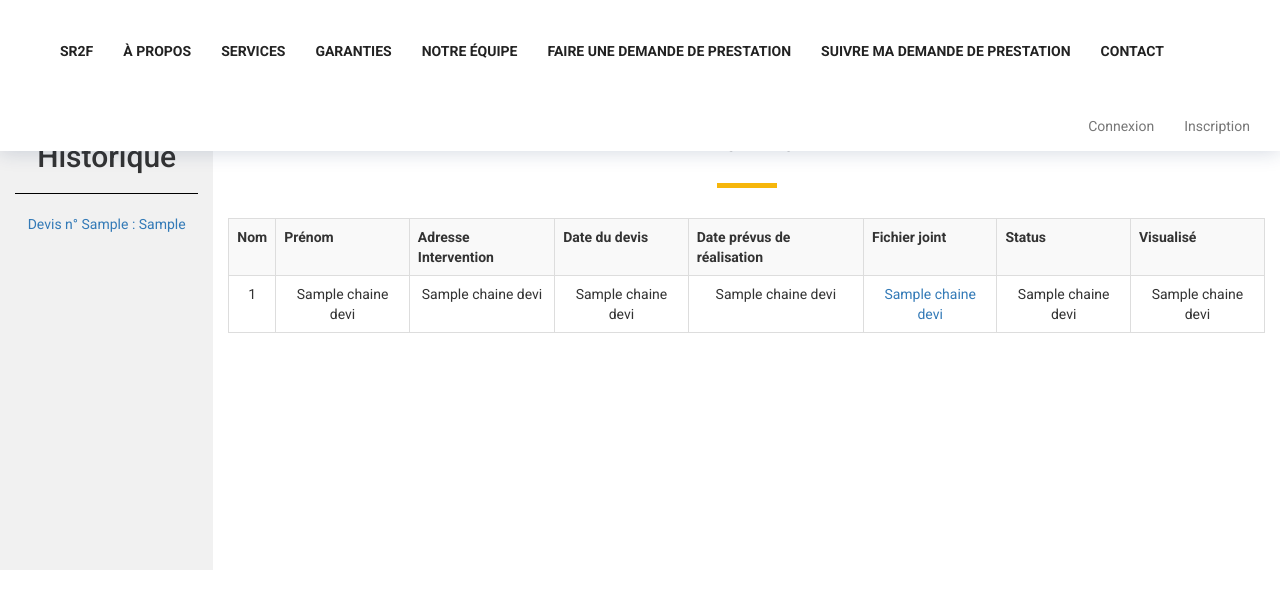
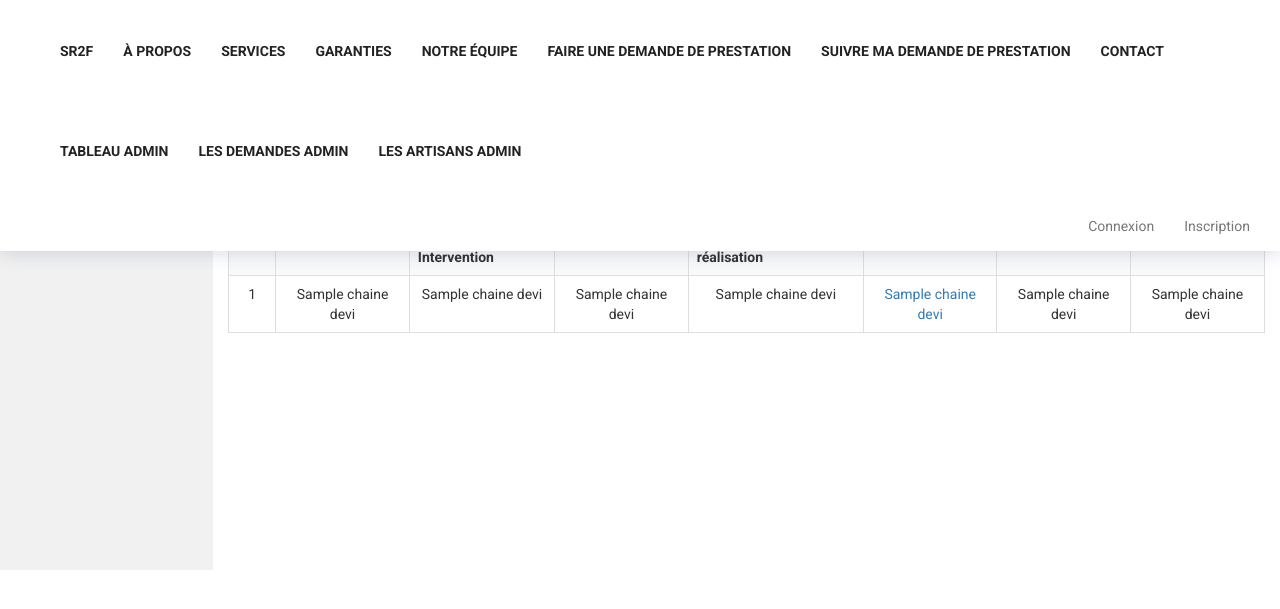
Before and after one commit to quentinEpsi/Stage_Symfony, a Symfony app: template templates/mesdevis/index.html.twig in a window 1280 px wide. Shown: the top 609 px of the page. Run offline with Twig, Linux system fonts and the light colour scheme; the template is opened without the code that fills it: most values are stand-ins (such as "Sample title", 1, 10 or a date in 2020); some libraries are stand-ins or nearby versions.

```diff
--- a/templates/navbar.html.twig
+++ b/templates/navbar.html.twig
@@ -66,14 +66,14 @@
                 <li><a href="{{ path('mesdevis')}}">Mes devis</a></li>
                 <li><a href="{{ path('paiement')}}">Mes crédits</a></li>
                 {% endif %}
-                {% if currentRole == 'ROLE_ADMIN' and (currentPath == path('admindemandes') or currentPath == path('adminprestataire') or currentPath == path('tdbadmin') ) %}
+                {% if currentRole == 'ROLE_ADMIN' or (currentPath == path('admindemandes') or currentPath == path('adminprestataire') or currentPath == path('tdbadmin') ) %}
                 <li><a href="{{ path('tdbadmin') }}"><b>Tableau Admin</b></a></li>
                 <li><a href="{{ path('admindemandes')}}">Les demandes admin</a></li>
                 <li><a href="{{ path('adminprestataire')}}">Les artisans admin</a></li>
                 {% endif %}
                 {% if currentRole == 'ROLE_COMMERCIAL' and (currentPath == path('commercialdemandes') or currentPath == path('commercialprestataire') or currentPath == path('tdbcommercial') ) %}
-                <li><a href="{{ path('tdbcommercial') }}"><b>Tableau Commercial</b></a></li>
-                <li><a href="{{ path('commercialdemandes')}}">Les demandes commercial</a></li>
+                <li><a href="{{ path('tdbcommercial') }}"><b>Tableau commercial</b></a></li>
+                <li><a href="{{ path('commercialdemandes')}}">Les demandes Ccommercial</a></li>
                 <li><a href="{{ path('commercialprestataire')}}">Les artisans commercial</a></li>
                 {% endif %}
             </ul>
```
Also changed, not shown: src/Controller/RegistrationController.php (+14 -1 lines), 1 other file.
